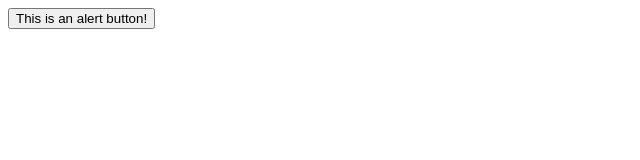
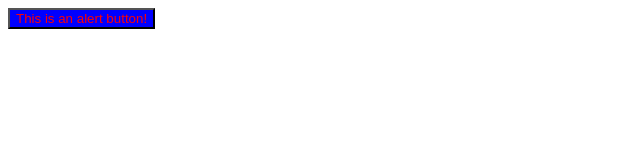
Before and after one commit to C-Hindustries/CHTEST, a plain HTML site: page index.html in a window 1280 px wide. Shown: the whole page, without its empty margins (0-640 px from the left). Drawn offline with Linux system fonts and the light colour scheme.

Commit message:
Update index.html

```diff
--- a/index.html
+++ b/index.html
@@ -4,7 +4,7 @@
 <head>
 
   <title>chtest</title>
-
+  <link rel="stylesheet" type="text/css" href="interface.css" />
 </head>
 <body>
 
```
